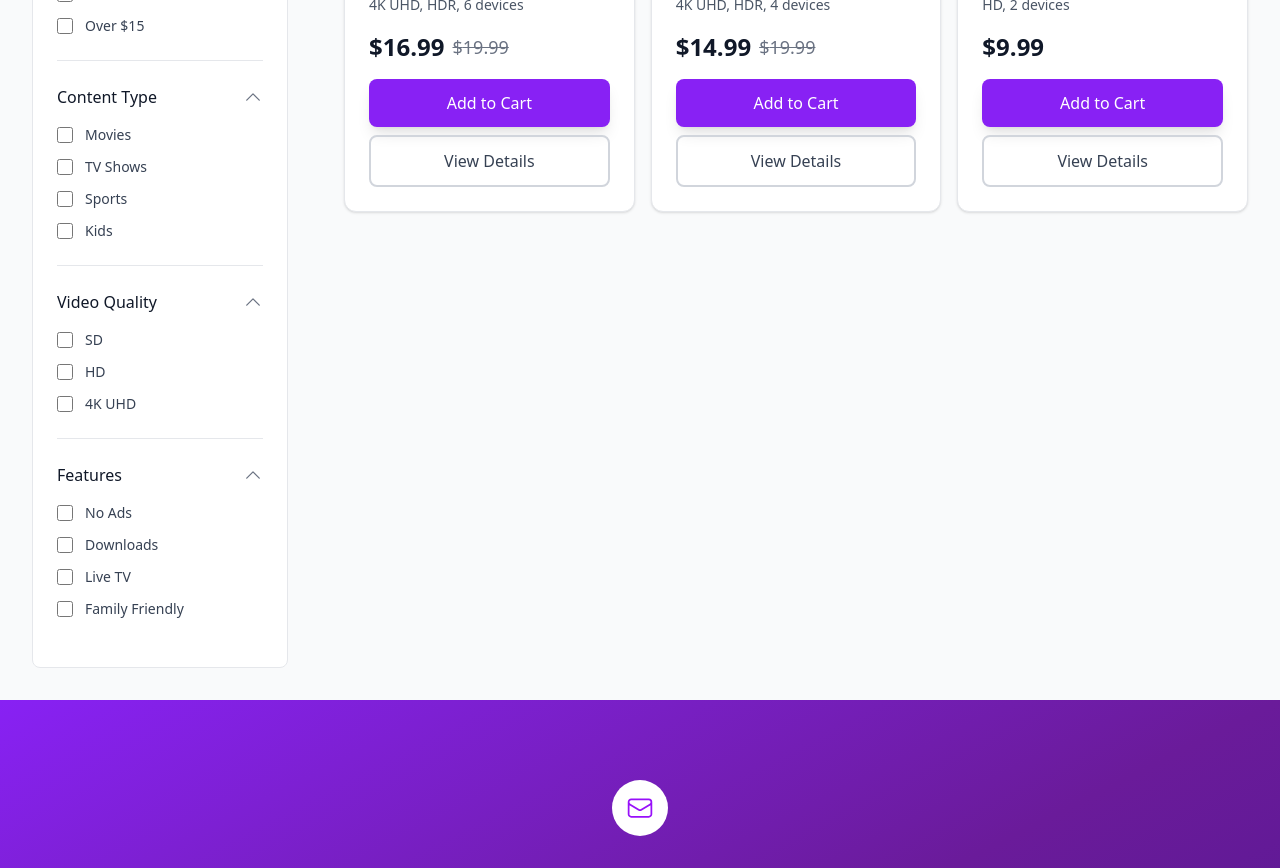
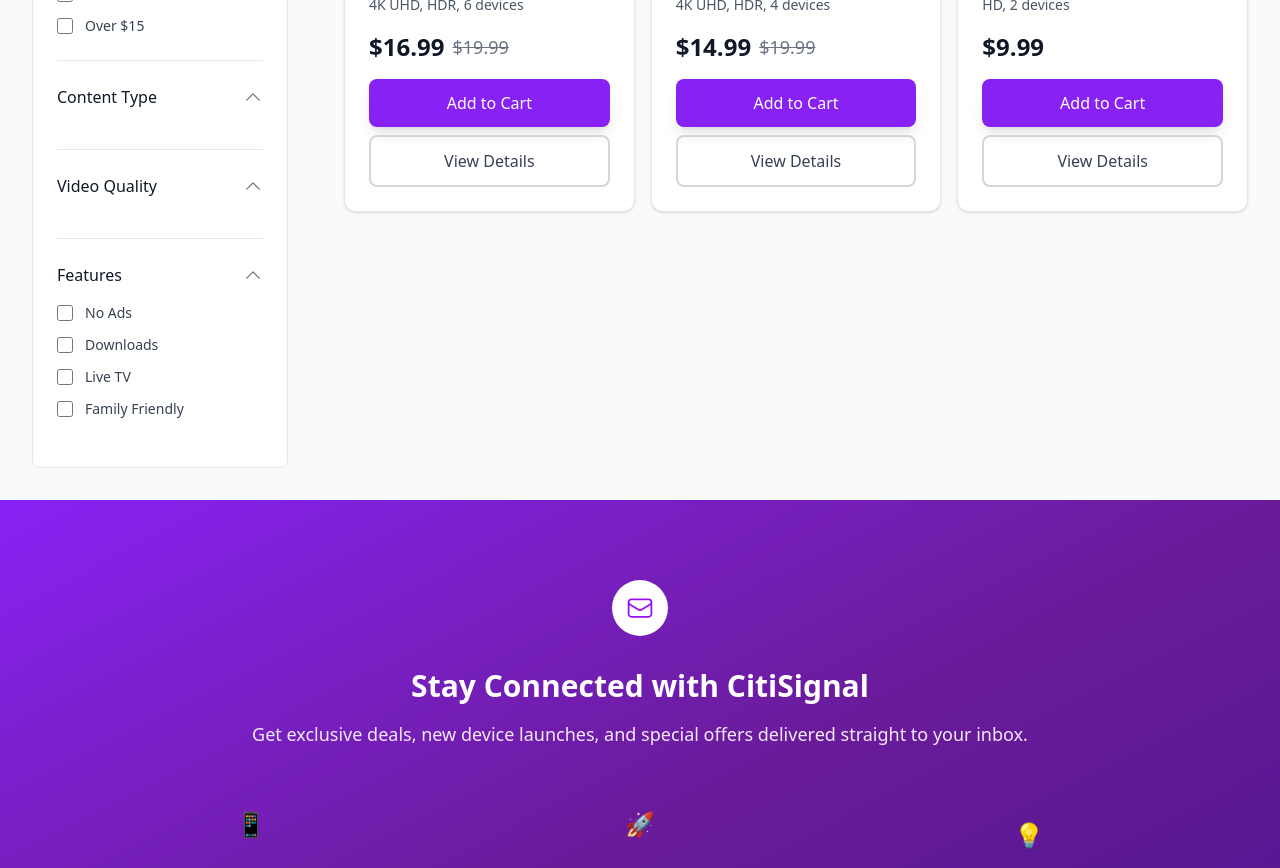
Before and after one commit to skukla/citisignal-nextjs, a Next.js app: page /streaming in a window 1280 px wide. Shown: the part 860-1728 px from the top of the page. Built offline with nearby package versions, Linux system fonts and the light colour scheme.

Commit message:
refactor: Extract filter configurations
- Create filters.ts for centralized filter configs
- Add FilterSection and FilterOption types
- Update pages to use extracted filter configs
- Fix type safety for filter options

```diff
--- a/src/app/accessories/page.tsx
+++ b/src/app/accessories/page.tsx
@@ -8,6 +8,8 @@ import ProductGrid from '@/components/ui/ProductGrid';
 import LoadMore from '@/components/ui/LoadMore';
 import ProductListLayout from '@/components/layout/ProductListLayout';
 import { accessories, accessoryFilterOptions } from '@/data/accessories';
+import { accessoryFilters } from '@/data/filters';
+import type { FilterOption } from '@/types/filters';
 import { Square3Stack3DIcon, Bars3Icon } from '@heroicons/react/24/outline';
 import { useProductList } from '@/hooks/useProductList';
 
@@ -25,32 +27,11 @@ export default function AccessoriesPage() {
     filteredAndSortedProducts
   } = useProductList({ products: accessories });
 
-  const filters = [
-    {
-      title: 'Category',
-      key: 'subcategory',
-      options: accessoryFilterOptions.manufacturer,
-      type: 'checkbox' as const
-    },
-    {
-      title: 'Brand',
-      key: 'brand',
-      options: accessoryFilterOptions.manufacturer,
-      type: 'checkbox' as const
-    },
-    {
-      title: 'Price Range',
-      key: 'price',
-      options: accessoryFilterOptions.price,
-      type: 'checkbox' as const
-    },
-    {
-      title: 'Compatibility',
-      key: 'compatibility',
-      options: accessoryFilterOptions.compatibility,
-      type: 'checkbox' as const
-    }
-  ];
+  // Populate filter options from accessoryFilterOptions
+  const filters = accessoryFilters.map(filter => ({
+    ...filter,
+    options: (accessoryFilterOptions[filter.key as keyof typeof accessoryFilterOptions] || []) as FilterOption[]
+  }));
 
   return (
     <div className="min-h-screen">
--- a/src/app/gift-cards/page.tsx
+++ b/src/app/gift-cards/page.tsx
@@ -8,6 +8,8 @@ import ProductGrid from '@/components/ui/ProductGrid';
 import LoadMore from '@/components/ui/LoadMore';
 import ProductListLayout from '@/components/layout/ProductListLayout';
 import { giftCards, giftCardFilterOptions } from '@/data/giftCards';
+import { giftCardFilters } from '@/data/filters';
+import type { FilterOption } from '@/types/filters';
 import { Bars3Icon, GiftIcon } from '@heroicons/react/24/outline';
 import { useProductList } from '@/hooks/useProductList';
 
@@ -25,26 +27,11 @@ export default function GiftCardsPage() {
     filteredAndSortedProducts
   } = useProductList({ products: giftCards });
 
-  const filters = [
-    {
-      title: 'Card Type',
-      key: 'type',
-      options: giftCardFilterOptions.type,
-      type: 'checkbox' as const
-    },
-    {
-      title: 'Amount',
-      key: 'amount',
-      options: giftCardFilterOptions.amount,
-      type: 'checkbox' as const
-    },
-    {
-      title: 'Delivery',
-      key: 'delivery_time',
-      options: giftCardFilterOptions.delivery_time,
-      type: 'checkbox' as const
-    }
-  ];
+  // Populate filter options from giftCardFilterOptions
+  const filters = giftCardFilters.map(filter => ({
+    ...filter,
+    options: (giftCardFilterOptions[filter.key as keyof typeof giftCardFilterOptions] || []) as FilterOption[]
+  }));
 
   return (
     <div className="min-h-screen">
--- a/src/app/internet-deals/page.tsx
+++ b/src/app/internet-deals/page.tsx
@@ -8,6 +8,8 @@ import ProductGrid from '@/components/ui/ProductGrid';
 import LoadMore from '@/components/ui/LoadMore';
 import ProductListLayout from '@/components/layout/ProductListLayout';
 import { internetDeals, internetDealsFilterOptions } from '@/data/internetDeals';
+import { internetFilters } from '@/data/filters';
+import type { FilterOption } from '@/types/filters';
 import { WifiIcon, Bars3Icon } from '@heroicons/react/24/outline';
 import { useProductList } from '@/hooks/useProductList';
 
@@ -25,38 +27,11 @@ export default function InternetDealsPage() {
     filteredAndSortedProducts
   } = useProductList({ products: internetDeals });
 
-  const filters = [
-    {
-      title: 'Connection Type',
-      key: 'type',
-      options: internetDealsFilterOptions.type,
-      type: 'checkbox' as const
-    },
-    {
-      title: 'Speed Range',
-      key: 'speed',
-      options: internetDealsFilterOptions.speed,
-      type: 'checkbox' as const
-    },
-    {
-      title: 'Price Range',
-      key: 'price',
-      options: internetDealsFilterOptions.price,
-      type: 'checkbox' as const
-    },
-    {
-      title: 'Contract Length',
-      key: 'contractLength',
-      options: internetDealsFilterOptions.contract_length,
-      type: 'checkbox' as const
-    },
-    {
-      title: 'Features',
-      key: 'features',
-      options: internetDealsFilterOptions.features,
-      type: 'checkbox' as const
-    }
-  ];
+  // Populate filter options from internetDealsFilterOptions
+  const filters = internetFilters.map(filter => ({
+    ...filter,
+    options: (internetDealsFilterOptions[filter.key as keyof typeof internetDealsFilterOptions] || []) as FilterOption[]
+  }));
 
   return (
     <div className="min-h-screen">
--- a/src/app/streaming/page.tsx
+++ b/src/app/streaming/page.tsx
@@ -8,6 +8,8 @@ import ProductGrid from '@/components/ui/ProductGrid';
 import LoadMore from '@/components/ui/LoadMore';
 import ProductListLayout from '@/components/layout/ProductListLayout';
 import { streamingServices, streamingFilterOptions } from '@/data/streaming';
+import { streamingFilters } from '@/data/filters';
+import type { FilterOption } from '@/types/filters';
 import { PlayIcon, Bars3Icon } from '@heroicons/react/24/outline';
 import { useProductList } from '@/hooks/useProductList';
 
@@ -27,38 +29,11 @@ export default function StreamingPage() {
     products: streamingServices
   });
 
-  const filters = [
-    {
-      title: 'Provider',
-      key: 'provider',
-      options: streamingFilterOptions.provider,
-      type: 'checkbox' as const
-    },
-    {
-      title: 'Price Range',
-      key: 'price',
-      options: streamingFilterOptions.price,
-      type: 'checkbox' as const
-    },
-    {
-      title: 'Content Type',
-      key: 'contentType',
-      options: streamingFilterOptions.content_type,
-      type: 'checkbox' as const
-    },
-    {
-      title: 'Video Quality',
-      key: 'videoQuality',
-      options: streamingFilterOptions.video_quality,
-      type: 'checkbox' as const
-    },
-    {
-      title: 'Features',
-      key: 'features',
-      options: streamingFilterOptions.features,
-      type: 'checkbox' as const
-    }
-  ];
+  // Populate filter options from streamingFilterOptions
+  const filters = streamingFilters.map(filter => ({
+    ...filter,
+    options: (streamingFilterOptions[filter.key as keyof typeof streamingFilterOptions] || []) as FilterOption[]
+  }));
 
   return (
     <div className="min-h-screen">
--- /dev/null
+++ b/src/data/filters.ts
@@ -0,0 +1,115 @@
+import { FilterSection } from '@/types/filters';
+
+export const accessoryFilters: FilterSection[] = [
+  {
+    title: 'Category',
+    key: 'subcategory',
+    options: [],  // Will be populated from accessoryFilterOptions.manufacturer
+    type: 'checkbox'
+  },
+  {
+    title: 'Brand',
+    key: 'brand',
+    options: [],  // Will be populated from accessoryFilterOptions.manufacturer
+    type: 'checkbox'
+  },
+  {
+    title: 'Price Range',
+    key: 'price',
+    options: [],  // Will be populated from accessoryFilterOptions.price
+    type: 'checkbox'
+  },
+  {
+    title: 'Compatibility',
+    key: 'compatibility',
+    options: [],  // Will be populated from accessoryFilterOptions.compatibility
+    type: 'checkbox'
+  }
+];
+
+export const giftCardFilters: FilterSection[] = [
+  {
+    title: 'Card Type',
+    key: 'type',
+    options: [],  // Will be populated from giftCardFilterOptions.type
+    type: 'checkbox'
+  },
+  {
+    title: 'Amount',
+    key: 'amount',
+    options: [],  // Will be populated from giftCardFilterOptions.amount
+    type: 'checkbox'
+  },
+  {
+    title: 'Delivery',
+    key: 'delivery_time',
+    options: [],  // Will be populated from giftCardFilterOptions.delivery_time
+    type: 'checkbox'
+  }
+];
+
+export const internetFilters: FilterSection[] = [
+  {
+    title: 'Connection Type',
+    key: 'type',
+    options: [],  // Will be populated from internetDealsFilterOptions.type
+    type: 'checkbox'
+  },
+  {
+    title: 'Speed Range',
+    key: 'speed',
+    options: [],  // Will be populated from internetDealsFilterOptions.speed
+    type: 'checkbox'
+  },
+  {
+    title: 'Price Range',
+    key: 'price',
+    options: [],  // Will be populated from internetDealsFilterOptions.price
+    type: 'checkbox'
+  },
+  {
+    title: 'Contract Length',
+    key: 'contractLength',
+    options: [],  // Will be populated from internetDealsFilterOptions.contract_length
+    type: 'checkbox'
+  },
+  {
+    title: 'Features',
+    key: 'features',
+    options: [],  // Will be populated from internetDealsFilterOptions.features
+    type: 'checkbox'
+  }
+];
+
+export const streamingFilters: FilterSection[] = [
+  {
+    title: 'Provider',
+    key: 'provider',
+    options: [],  // Will be populated from streamingFilterOptions.provider
+    type: 'checkbox'
+  },
+  {
+    title: 'Price Range',
+    key: 'price',
+    options: [],  // Will be populated from streamingFilterOptions.price
+    type: 'checkbox'
+  },
+  {
+    title: 'Content Type',
+    key: 'contentType',
+    options: [],  // Will be populated from streamingFilterOptions.content_type
+    type: 'checkbox'
+  },
+  {
+    title: 'Video Quality',
+    key: 'videoQuality',
+    options: [],  // Will be populated from streamingFilterOptions.video_quality
+    type: 'checkbox'
+  },
+  {
+    title: 'Features',
+    key: 'features',
+    options: [],  // Will be populated from streamingFilterOptions.features
+    type: 'checkbox'
+  }
+];
--- /dev/null
+++ b/src/types/filters.ts
@@ -0,0 +1,12 @@
+export interface FilterOption {
+  id: string;
+  name: string;
+  count?: number;
+}
+
+export interface FilterSection {
+  title: string;
+  key: string;
+  options: FilterOption[];
+  type: 'checkbox' | 'radio';
+}
```
